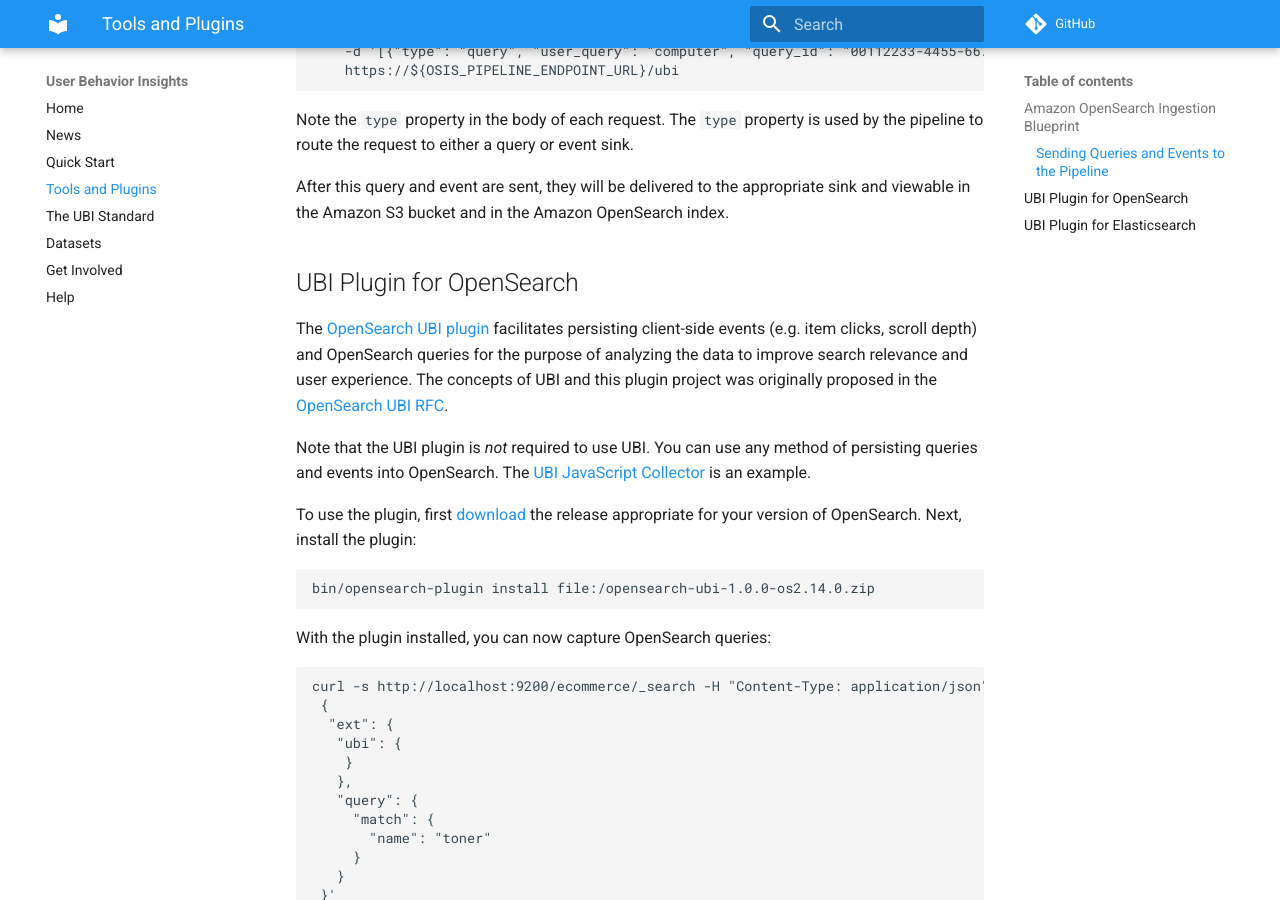
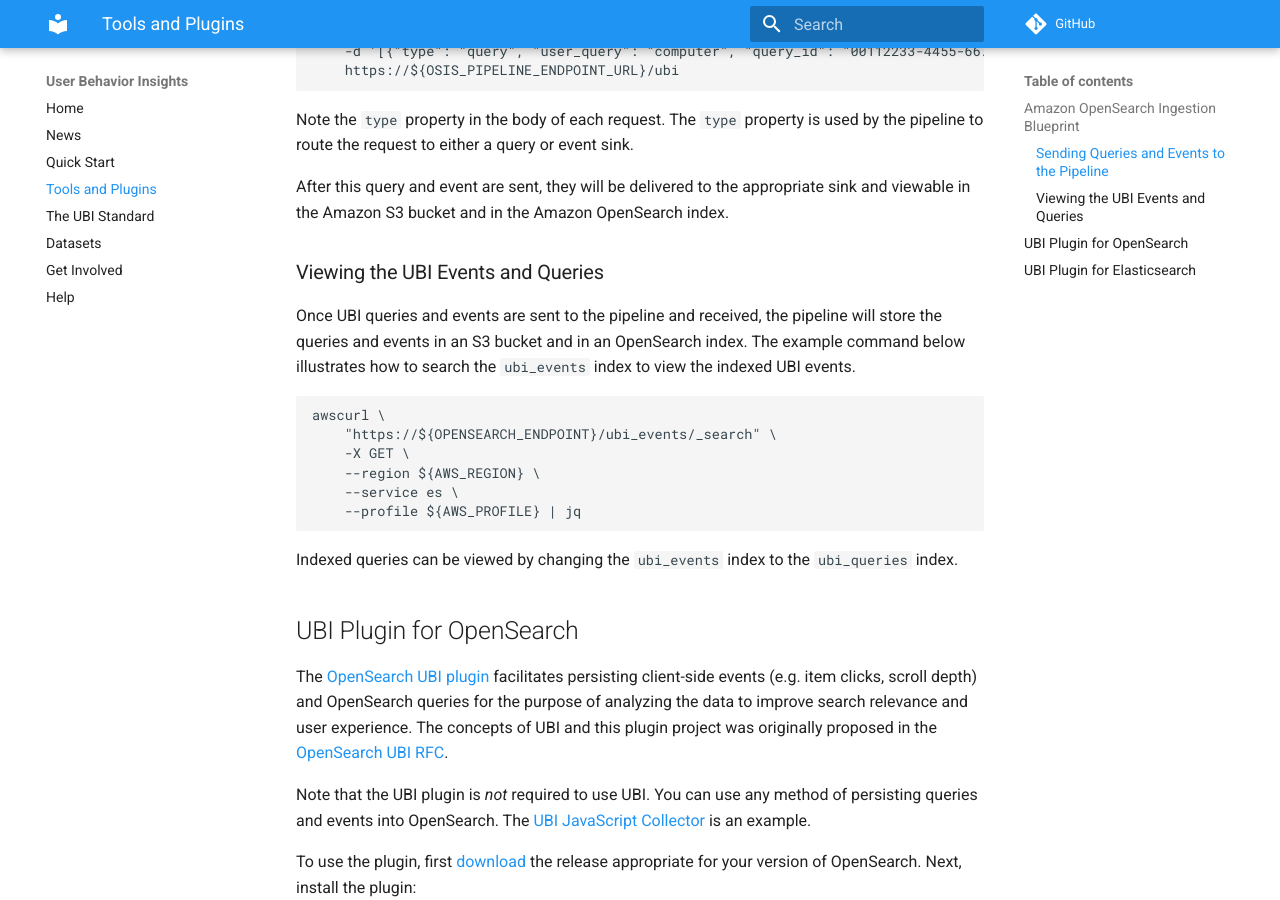
Before and after one commit to o19s/ubi-website, an MkDocs documentation site: the page built from docs/tools.md, in a window 1280 px wide and 900 px high, scrolled down 1377 px. Built offline with MkDocs 1.6.1 and Material for MkDocs 9.7.7, drawn with Linux system fonts in a browser that asks for light colours; comment, search, counter and statistics services are not loaded.

Commit message:
Updating osi pipeline docs.

````diff
--- a/docs/tools.md
+++ b/docs/tools.md
@@ -54,6 +54,21 @@
 Note the `type` property in the body of each request. The `type` property is used by the pipeline to route the request to either a query or event sink.
 
 After this query and event are sent, they will be delivered to the appropriate sink and viewable in the Amazon S3 bucket and in the Amazon OpenSearch index.
+
+### Viewing the UBI Events and Queries
+
+Once UBI queries and events are sent to the pipeline and received, the pipeline will store the queries and events in an S3 bucket and in an OpenSearch index. The example command below illustrates how to search the `ubi_events` index to view the indexed UBI events.
+
+```
+awscurl \
+	"https://${OPENSEARCH_ENDPOINT}/ubi_events/_search" \
+	-X GET \
+	--region ${AWS_REGION} \
+	--service es \
+	--profile ${AWS_PROFILE} | jq
+```
+
+Indexed queries can be viewed by changing the `ubi_events` index to the `ubi_queries` index.
 
 ## UBI Plugin for OpenSearch
 
````
